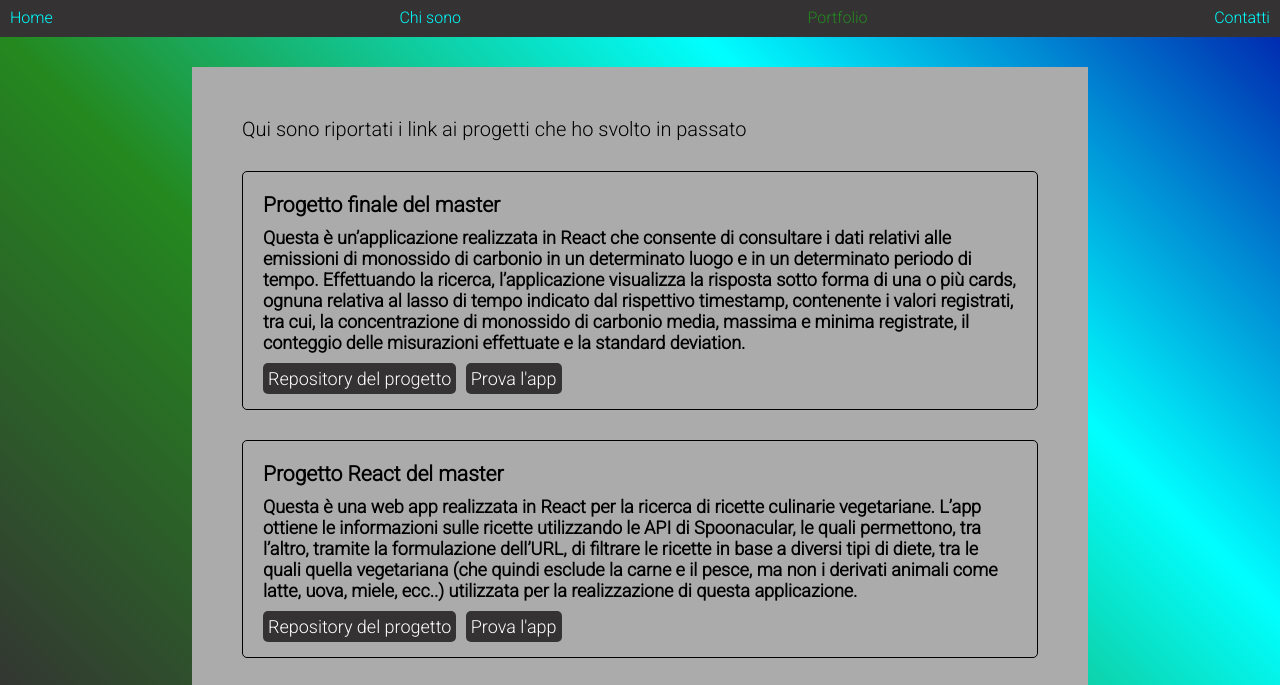
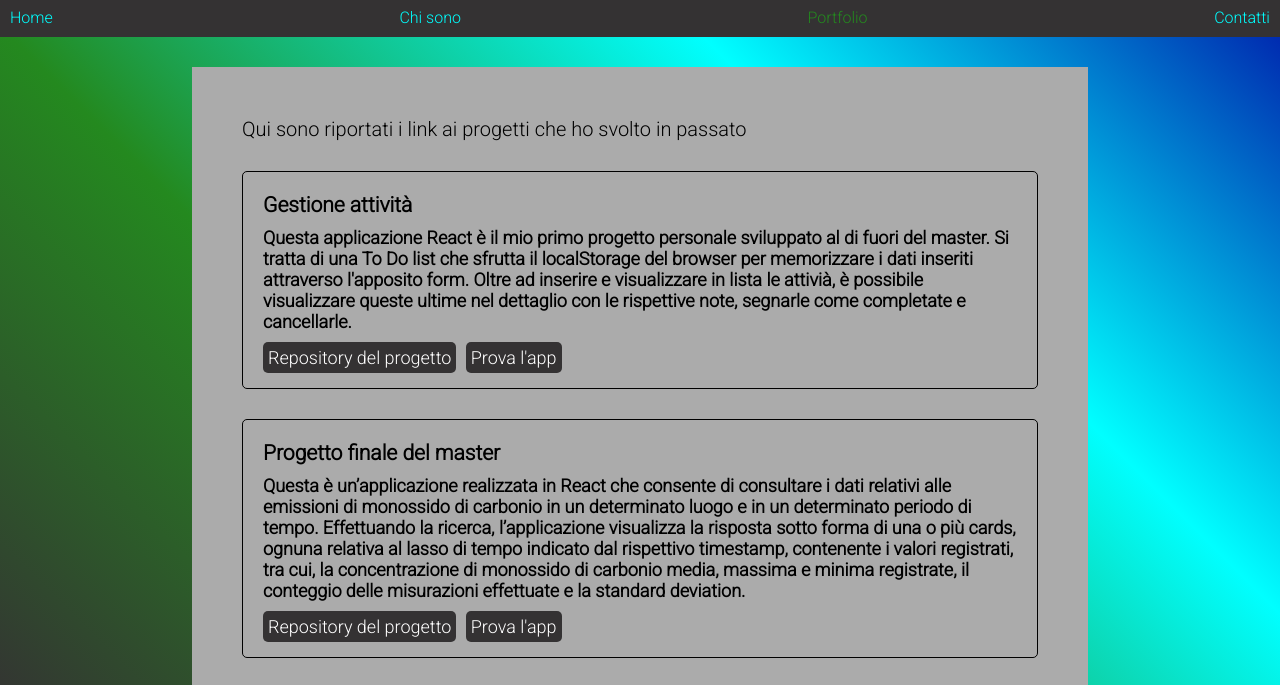
Before and after one commit to Fran-Lis/fran-lis.github.io, a plain HTML site: page portfolio.html in a window 1280 px wide. Shown: the part 80-765 px from the top of the page. Drawn offline with nearby package versions, Linux system fonts and the light colour scheme.

Commit message:
aggiornato portfolio e immagine del profilo

```diff
--- a/portfolio.html
+++ b/portfolio.html
@@ -25,6 +25,17 @@
         <div class="page">
             <p class="text">Qui sono riportati i link ai progetti che ho svolto in passato</p>
             <ul class="projectList">
+                <li class="project">
+                    <h3 class="project-title">Gestione attività</h3>
+                    <p class="project-description">
+                        Questa applicazione React è il mio primo progetto personale sviluppato al di fuori del master.
+                        Si tratta di una To Do list che sfrutta il localStorage del browser per memorizzare i dati inseriti
+                        attraverso l'apposito form. Oltre ad inserire e visualizzare in lista le attivià, è possibile visualizzare
+                        queste ultime nel dettaglio con le rispettive note, segnarle come completate e cancellarle.
+                    </p>
+                    <a class="project-btn" href="https://github.com/Fran-Lis/actgest" target="_blank">Repository del progetto</a>
+                    <a class="project-btn" href="https://resplendent-sunflower-7dc9cd.netlify.app/" target="_blank">Prova l'app</a>
+                </li>
                 <li class="project">
                     <h3 class="project-title">Progetto finale del master</h3>
                     <p class="project-description">
```
Also changed, not shown: chiSono.html (+1 -1 lines), 1 other file.
